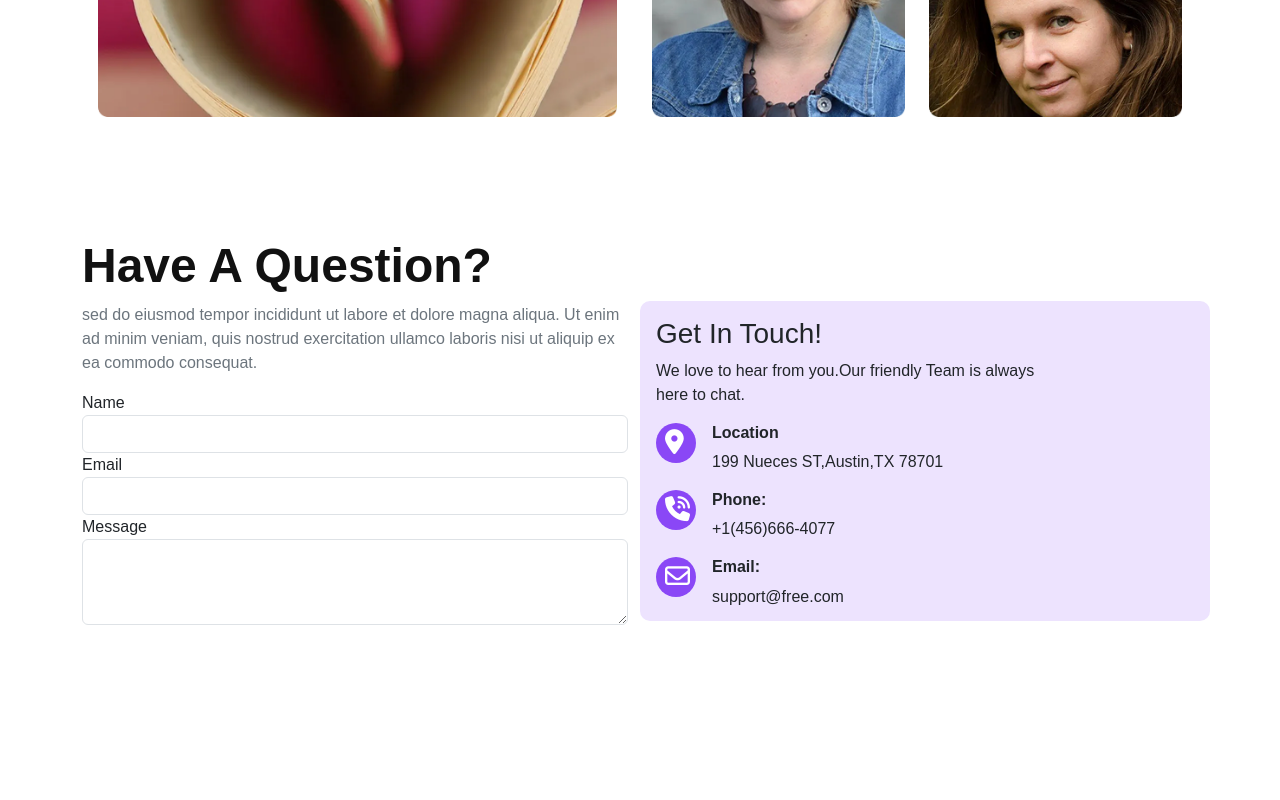
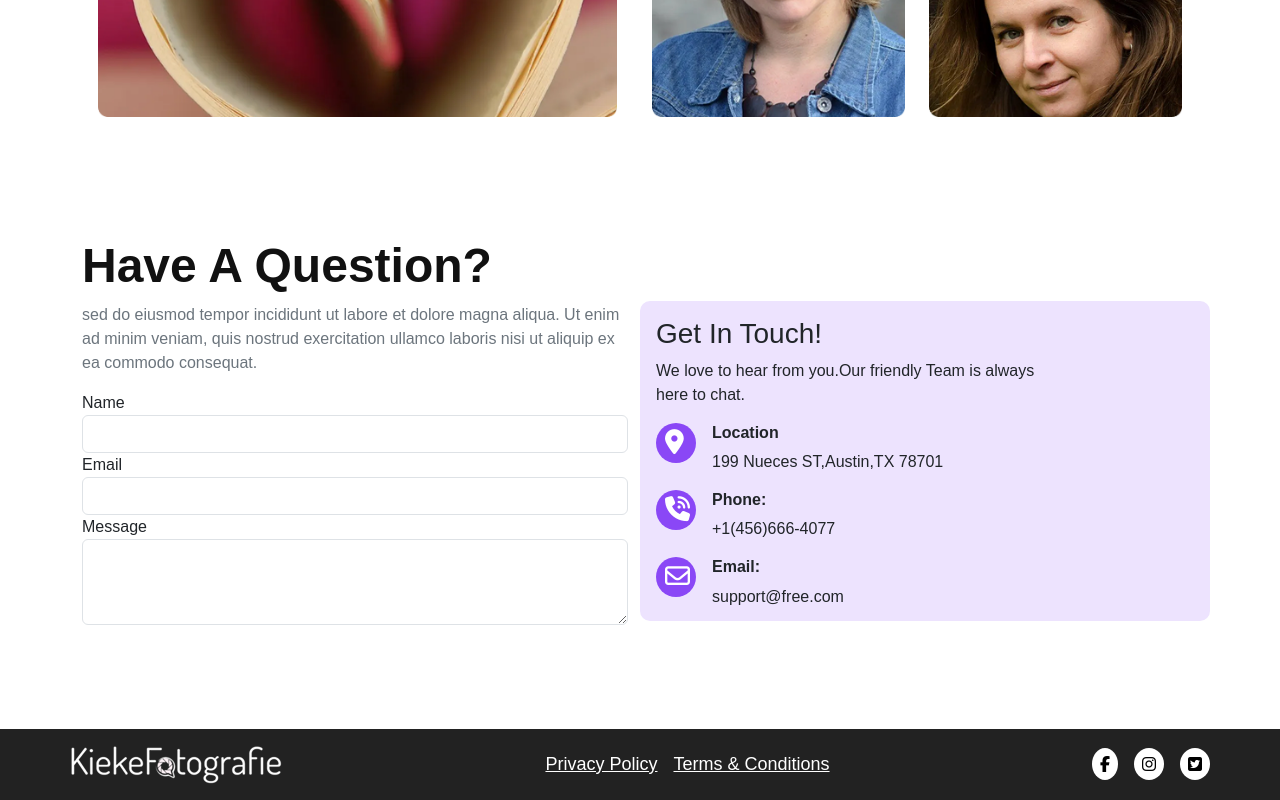
Before and after one commit to bappyy07/kieke-photogrfie-by-bootstrap, a plain HTML site: page index.html in a window 1280 px wide. Shown: the part 4143-4943 px from the top of the page. Before the commit the page ends 4872 px from the top, so only its background shows below. Drawn offline with nearby package versions, Linux system fonts and the light colour scheme; a web font is replaced by a local one.

Commit message:
footer-added

```diff
--- a/index.html
+++ b/index.html
@@ -289,7 +289,22 @@
 </div>
 
 <!--footer-sec-->
-
+<div class="container mx-auto py-3 foot-sec">
+    <div class="d-flex flex-row justify-content-between align-items-center">
+        <div>
+            <img class="img-fluid object-fit-cover" src="img/logo3.png" alt="">
+        </div>
+        <div class="d-flex flex-row gap-3">
+            <a href="#">Privacy Policy</a>
+            <a href="#">Terms & Conditions</a>
+        </div>
+        <div class="d-flex flex-row gap-3">
+            <i class="fa-brands fa-facebook-f"></i>
+            <i class="fa-brands fa-instagram"></i>
+            <i class="fa-brands fa-square-twitter"></i>
+        </div>
+    </div>
+</div>
 
 
 
--- a/style.css
+++ b/style.css
@@ -198,3 +198,25 @@ nav a:hover{
     cursor: pointer;
     color: white;
 }
+
+/*footer*/
+.foot-sec{
+    max-width: 1920px;
+    background-color: #222222;
+    padding: 70px;
+}
+
+.foot-sec i{
+    color: white;
+}
+.foot-sec a{
+    font-size: 18px;
+    color: white;
+}
+.foot-sec i{
+    padding: 8px;
+    background-color: white;
+    color: black;
+    border-radius: 50%;
+    cursor: pointer;
+}
```
Also changed, not shown: img/logo3.png (added).
